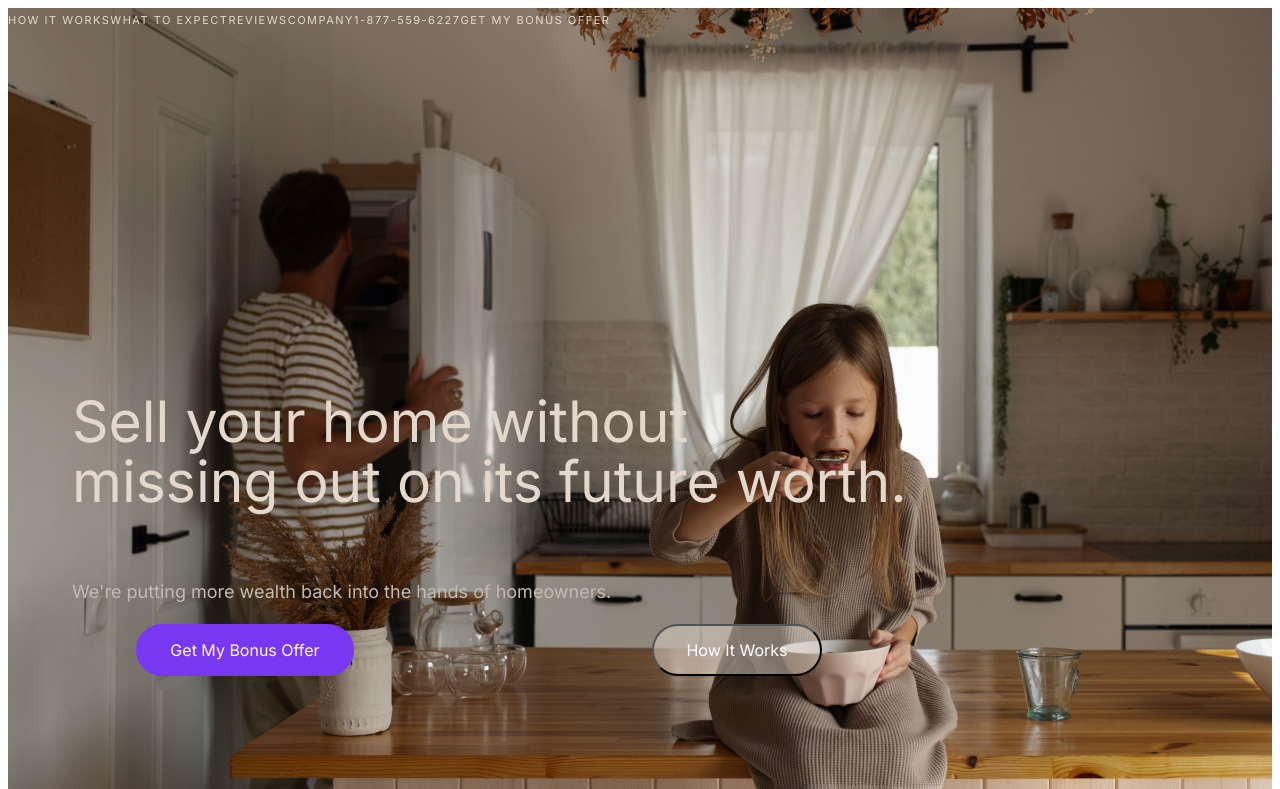
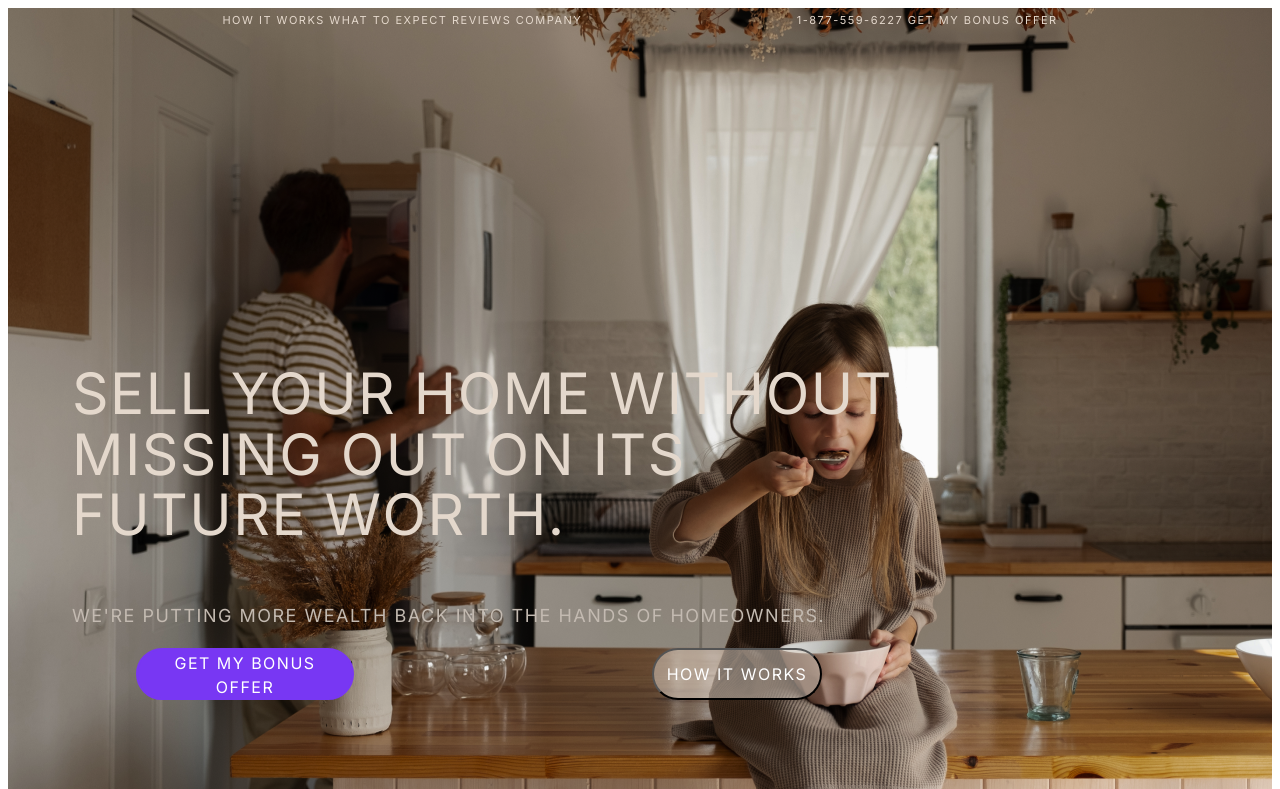
Before and after one commit to borkivetsm/TheBonusProject, a plain HTML site: page index.html in a window 1280 px wide. Shown: the top 789 px of the page. Drawn offline with Linux system fonts and the light colour scheme.

Commit message:
borkivetsm

```diff
--- a/index.html
+++ b/index.html
@@ -11,22 +11,36 @@
 </head>
 <body>
     <header class="header" >
-            <a href="#">HOW IT WORKS</a>
-            <a href="#">WHAT TO EXPECT</a>
-            <a href="#">REVIEWS</a>
-            <a href="#">COMPANY</a>
-            <a href="#">1-877-559-6227</a>
-            <a href="#">GET MY BONUS OFFER</a>
+            <div class="hsection" >
+                <div>
+                    <a href="#">HOW IT WORKS</a>
+                    <a href="#">WHAT TO EXPECT</a>
+                    <a href="#">REVIEWS</a>
+                    <a href="#">COMPANY</a>
+                </div>
+                <div>
+                    <a href="#">1-877-559-6227</a>
+                    <a href="#">GET MY BONUS OFFER</a>
+                </div>
+            </div>
+            <div class="hsection1" >
+                <h1>Sell your home without missing out on its future worth.</h1>
+                <h3>We're putting more wealth back into the hands of homeowners.</h3>
+                <div>
+                    <button>Get My Bonus Offer</button>
+                    <button>How It Works</button>
+                </div>
+            </div>
     </header>
     <main class="main" >
-        <section class="section1" >
+        <!-- <section class="section1" >
         <h1>Sell your home without missing out on its future worth.</h1>
         <h3>We're putting more wealth back into the hands of homeowners.</h3>
         <div>
             <button>Get My Bonus Offer</button>
             <button>How It Works</button>
         </div>
-   </section>
+   </section> -->
    <section class="section2" >
        <div>
            <h2>Bonus™ lets you sell your home AND continue building equity.</h2>
--- a/style.css
+++ b/style.css
@@ -1,10 +1,3 @@
-.header {
-    position: absolute;
-    display: flex;
-    flex-direction: row;
-    justify-content: space-evenly;
-}
-
 .header * {
     color: #E4D8CC;
     font-family: Inter;
@@ -17,8 +10,17 @@
     text-decoration: none;
 }
 
-.section1 {
-    background-image: url(./img/image1.png);
+.header {
+    background-image: url(./img/image1.png)
+}
+
+.hsection {
+    display: flex;
+    flex-direction: row;
+    justify-content: space-evenly;
+}
+
+.hsection1 {
     background-size: cover;
     background-repeat: no-repeat;
     height: 784px;
@@ -28,11 +30,11 @@
     justify-content: flex-end;
 }
 
-.section1 * {
+.hsection1 * {
     margin-left: 64px;
 }
 
-.section1 h1 {
+.hsection1 h1 {
     width: 838px;
     color: #E4D8CC;
     font-family: Inter;
@@ -42,7 +44,7 @@
     line-height: 60.48px; /* 106.105% */
 }
 
-.section1 h3 {
+.hsection1 h3 {
     color: #C3BAB1;
     font-family: Inter;
     font-size: 18px;
@@ -51,12 +53,12 @@
     line-height: 28px; /* 155.556% */
 }
 
-.section1 div {
+.hsection1 div {
     margin-bottom: 116px;
     display: flex;
 }
 
-.section1 button:first-of-type {
+.hsection1 button:first-of-type {
     width: 218px;
     height: 52px;
     flex-shrink: 0;
@@ -72,7 +74,7 @@
     line-height: 24px; /* 150% */
 }
 
-.section1 button:nth-of-type(2) {
+.hsection1 button:nth-of-type(2) {
     width: 170px;
     height: 52px;
     flex-shrink: 0;
@@ -514,11 +516,11 @@
     flex-direction: column;
 }
 
-.footer section {
-    /* margin-left: 67px; */
-}
+/* .footer section {
+    margin-left: 67px;
+} */
 
-.fsection1 {
+.fhsection1 {
     display: flex;
     justify-content: flex-start;
     align-items: center;
@@ -526,11 +528,11 @@
     margin-top: 78px;
 }
 
-.fsection1 div:last-of-type {
+.fhsection1 div:last-of-type {
     margin-left: 42px;
 }
 
-.fsection1 div:first-of-type p:only-of-type {
+.fhsection1 div:first-of-type p:only-of-type {
     color: #E4D8CC;
     font-family: Inter;
     font-size: 23px;
@@ -539,7 +541,7 @@
     line-height: 24px; /* 104.348% */
 }
 
-.fsection1 div:first-of-type button:only-of-type {
+.fhsection1 div:first-of-type button:only-of-type {
     width: 215px;
     height: 42px;
     flex-shrink: 0;
@@ -555,7 +557,7 @@
     line-height: 24px; /* 150% */
 }
 
-.fsection1 div:last-of-type p:only-of-type {
+.fhsection1 div:last-of-type p:only-of-type {
     color: #E4D8CC;
     font-family: Inter;
     font-size: 23px;
@@ -564,7 +566,7 @@
     line-height: 24px; /* 104.348% */
 }
 
-.fsection1 div:last-of-type button:only-of-type {
+.fhsection1 div:last-of-type button:only-of-type {
     width: 251px;
     height: 42px;
     flex-shrink: 0;
```
